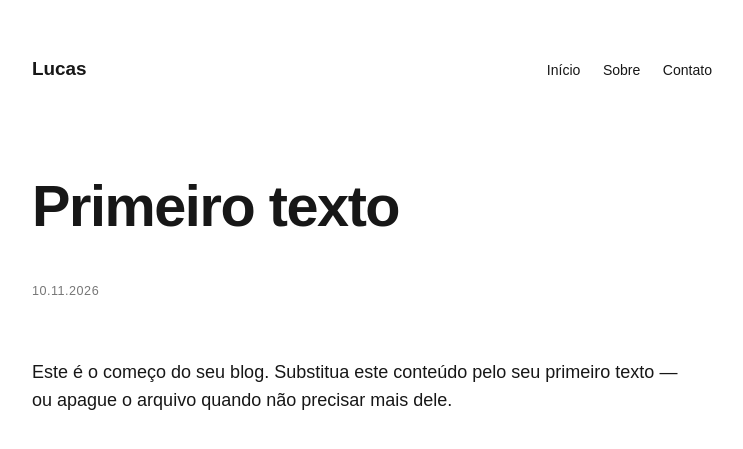
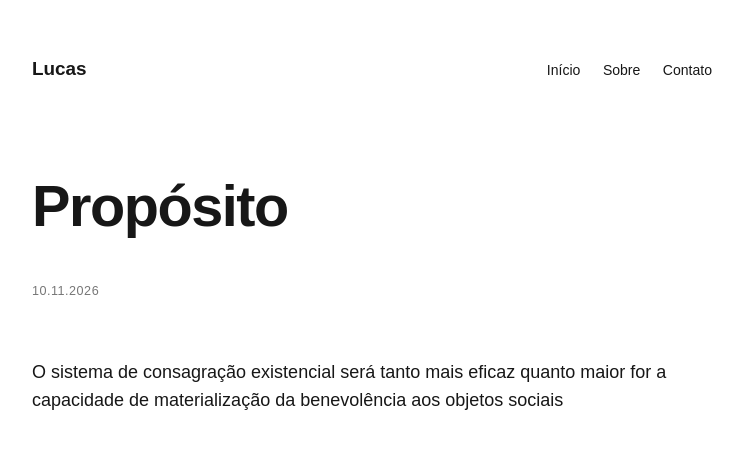
Before and after one commit to lucasxsoa/blog, a Jekyll site: the page built from _posts/2026-11-10-primeiro-texto.md, in a window 1280 px wide. Shown: the top 449 px of the page, without its empty margins (268-1011 px from the left). Built offline with Jekyll 4.4.1, drawn with Linux system fonts in a browser that asks for light colours.

Commit message:
Change post title to 'Propósito' and update summary
Updated the post title and summary for clarity.

```diff
--- a/_posts/2026-11-10-primeiro-texto.md
+++ b/_posts/2026-11-10-primeiro-texto.md
@@ -1,7 +1,7 @@
 ---
 layout: post
-title: "Primeiro texto"
-resumo: "Este é o começo do seu blog: um espaço simples para publicar ideias, notas e textos em ordem cronológica."
+title: "Propósito"
+resumo: " "
 ---
 
-Este é o começo do seu blog. Substitua este conteúdo pelo seu primeiro texto — ou apague o arquivo quando não precisar mais dele.
+O sistema de consagração existencial será tanto mais eficaz quanto maior for a capacidade de materialização da benevolência aos objetos sociais
```
